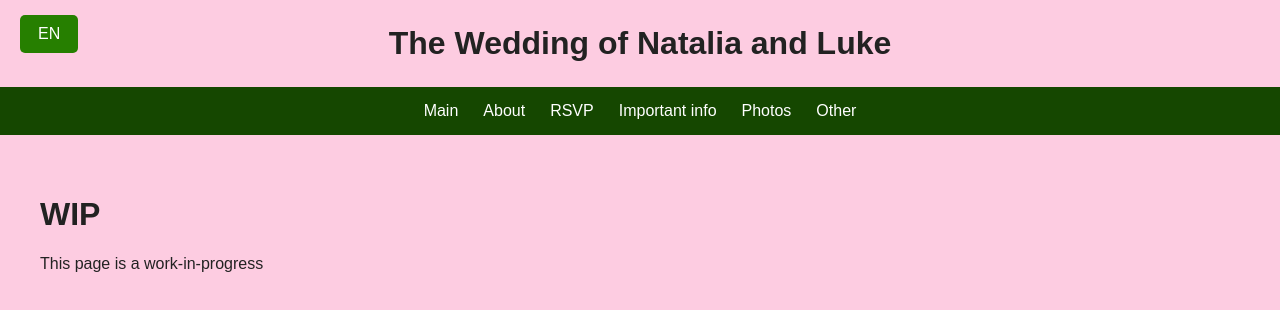
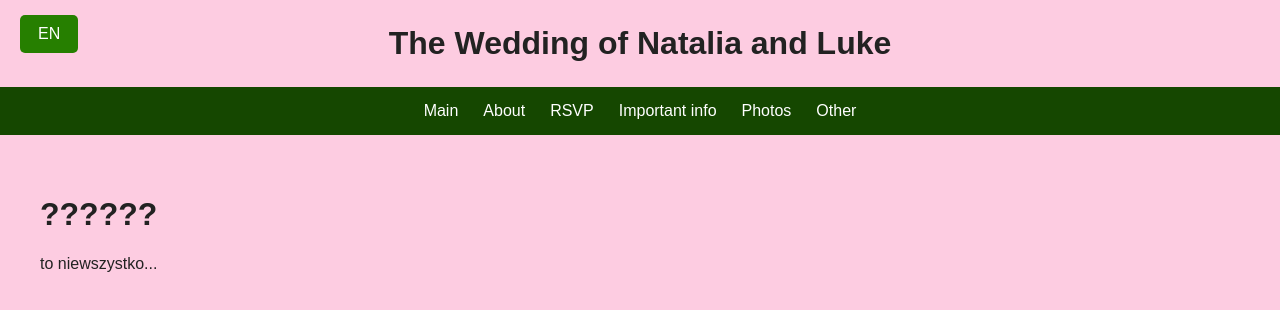
Before and after one commit to lfintantucker/lfintantucker.github.io, a plain HTML site: page RSVP2.html in a window 1280 px wide. Drawn offline with Linux system fonts and the light colour scheme.

Commit message:
Update RSVP2.html

```diff
--- a/RSVP2.html
+++ b/RSVP2.html
@@ -30,8 +30,8 @@
     </nav>
 
     <main>
-        <h1>WIP</h1>
-        <p>This page is a work-in-progress</p>
+        <h1>??????</h1>
+        <p>to niewszystko...</p>
     </main>
 
 </body>
```
